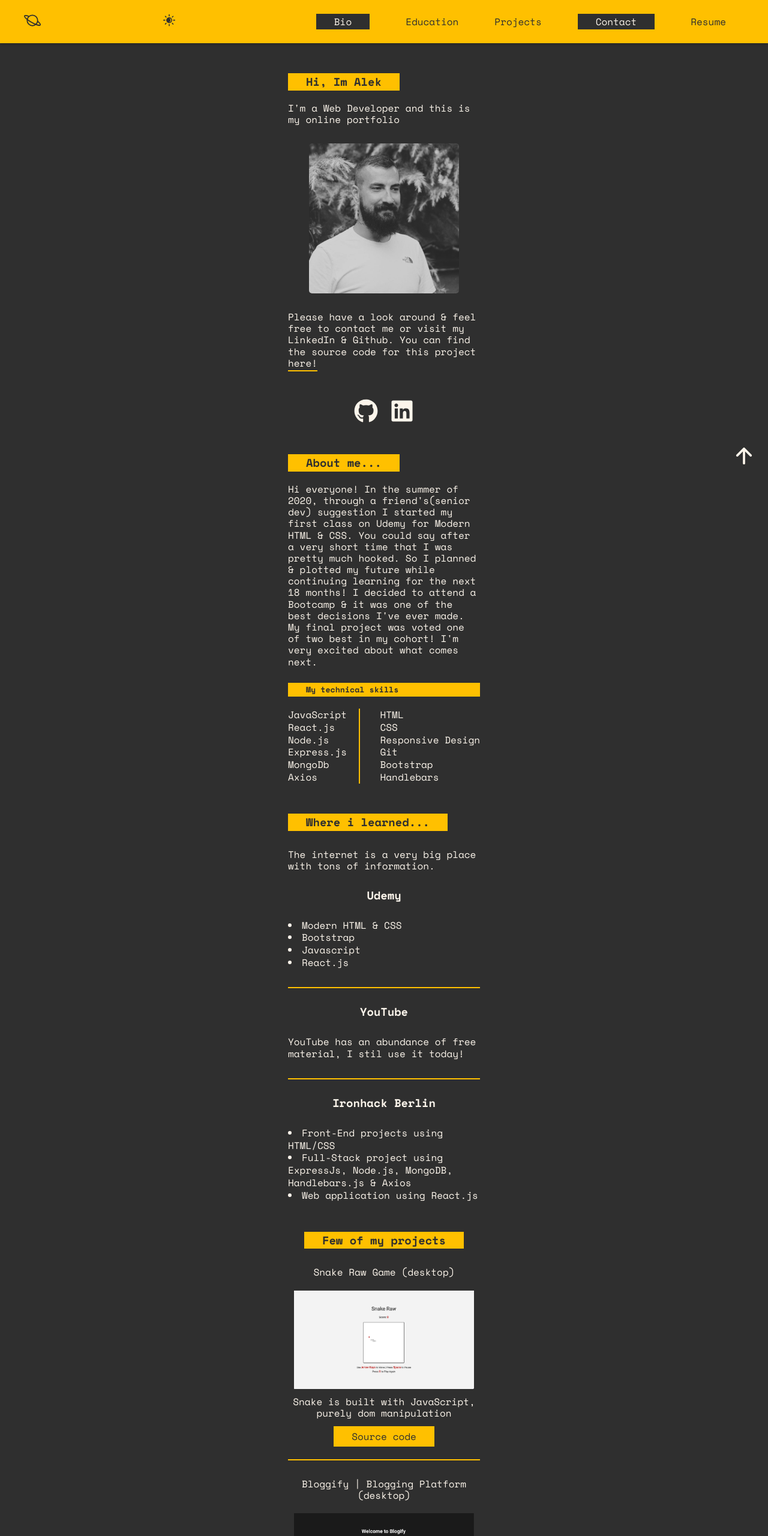
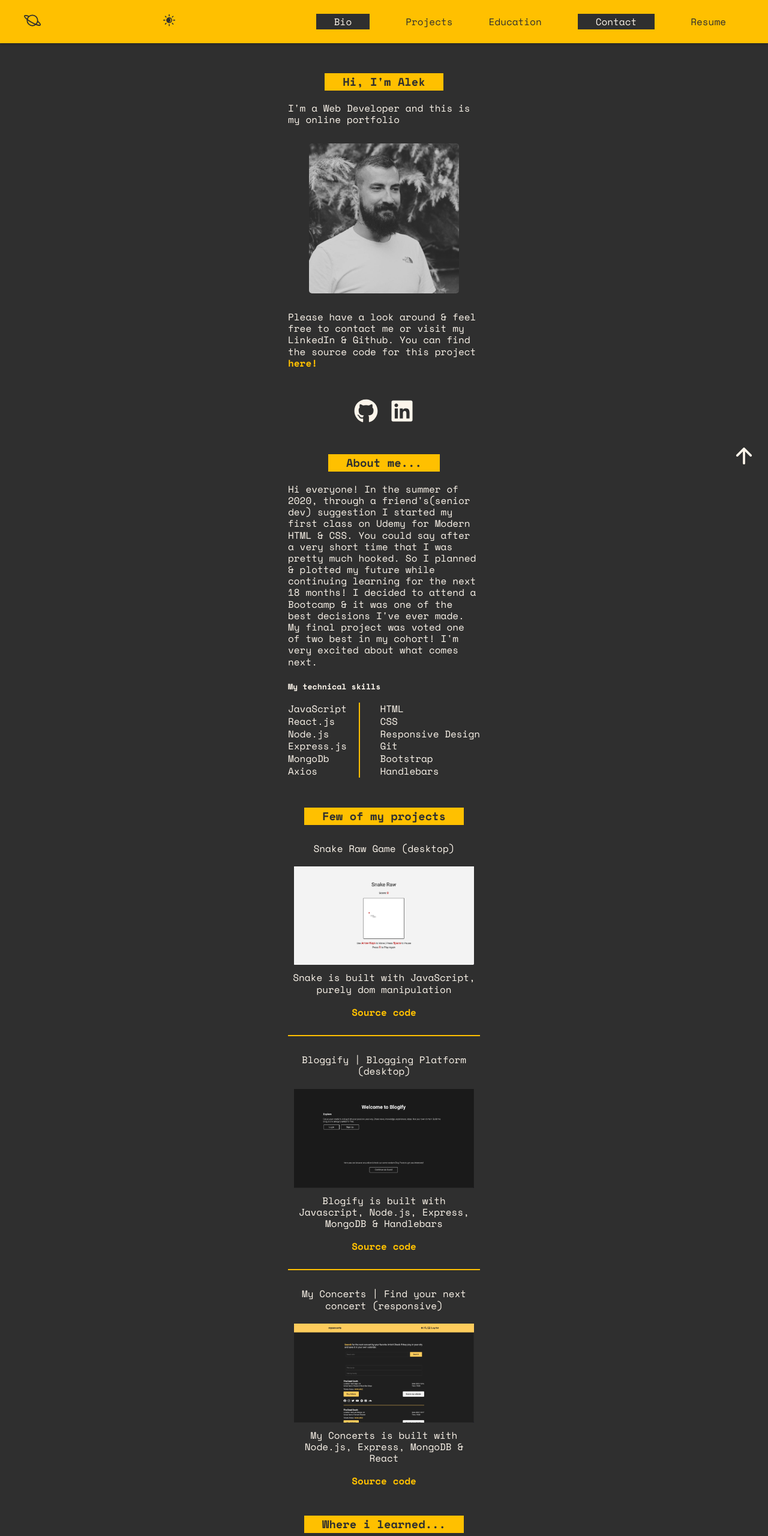
Before and after one commit to alekvelichkovikj/my-portfolio, a React (Create React App) app: page / in a window 1280 px wide. Shown: the top 2560 px of the page at 60% size. Built offline with nearby package versions, Linux system fonts and the light colour scheme.

Commit message:
final css bug fixes

```diff
--- a/src/App.js
+++ b/src/App.js
@@ -22,8 +22,8 @@ export const App = () => {
       <Navbar />
       <Home />
       <Bio />
+      <Projects />
       <Education />
-      <Projects />
       <Contact />
       <ScrollToTop />
     </div>
--- a/src/components/Bio.jsx
+++ b/src/components/Bio.jsx
@@ -4,7 +4,6 @@ export const Bio = () => {
   return (
     <div id='bio'>
       <div className='container'>
-        <div>
         <h3 className='btn-yellow'>About me...</h3>
         <p>
           Hi everyone! In the summer of 2020, through a friend's(senior dev)
@@ -15,10 +14,9 @@ export const Bio = () => {
           best decisions I've ever made. My final project was voted one of two
           best in my cohort! I'm very excited about what comes next.
         </p>
-        </div>
 
         <div>
-          <h5 className='btn-yellow'>My technical skills</h5>
+          <h5>My technical skills</h5>
           <div className='flex'>
             <ul>
               <li>JavaScript</li>
--- a/src/components/Contact.jsx
+++ b/src/components/Contact.jsx
@@ -8,10 +8,8 @@ export const Contact = () => {
   return (
     <div id='contact'>
       <div className='container'>
-        <div>
-          <h3 className='btn-yellow'>Get in touch!</h3>
-          <p>How I can add to your team</p>
-        </div>
+        <h3 className='btn-yellow'>Get in touch!</h3>
+        <p>How I can add to your team</p>
 
         <ul>
           <li>Teamwork</li>
--- a/src/components/Education.jsx
+++ b/src/components/Education.jsx
@@ -4,10 +4,8 @@ export const Education = () => {
   return (
     <div id='education'>
       <div className='container'>
-        <div>
-          <h3 className='btn-yellow'>Where i learned...</h3>
-          <p>The internet is a very big place with tons of information.</p>
-        </div>
+        <h3 className='btn-yellow'>Where i learned...</h3>
+        <p>The internet is a very big place with tons of information.</p>
 
         <div>
           <div className='card'>
--- a/src/components/Home.jsx
+++ b/src/components/Home.jsx
@@ -8,10 +8,8 @@ export const Home = () => {
   return (
     <div id='home'>
       <div className='container'>
-        <div>
-          <h3 className='btn-yellow'>Hi, Im Alek</h3>
-          <p>I'm a Web Developer and this is my online portfolio</p>
-        </div>
+        <h3 className='btn-yellow'>Hi, I'm Alek</h3>
+        <p>I'm a Web Developer and this is my online portfolio</p>
 
         <div className='img'></div>
 
@@ -20,11 +18,7 @@ export const Home = () => {
             Please have a look around & feel free to contact me or visit my
             LinkedIn & Github. You can find the source code for this project
             <a
-              className={
-                isDark
-                  ? 'text-light yellow-underline'
-                  : 'text-dark yellow-underline'
-              }
+              className='text-yellow'
               href='https://github.com/alekvelichkovikj/my-portfolio'
             >
               {' '}
--- a/src/components/Navbar.jsx
+++ b/src/components/Navbar.jsx
@@ -17,7 +17,7 @@ export const Navbar = () => {
 
   const scrollWithOffset = (el) => {
     const yCoordinate = el.getBoundingClientRect().top + window.pageYOffset
-    const yOffset = -420
+    const yOffset = -400
     window.scrollTo({ top: yCoordinate + yOffset, behavior: 'smooth' })
   }
 
@@ -54,18 +54,18 @@ export const Navbar = () => {
             </MenuLink>
 
             <MenuLink onClick={() => setIsOpen(false)}>
+              <Link smooth to='#projects' scroll={(el) => scrollWithOffset(el)}>
+                Projects
+              </Link>
+            </MenuLink>
+
+            <MenuLink onClick={() => setIsOpen(false)}>
               <Link
                 smooth
                 to='#education'
                 scroll={(el) => scrollWithOffset(el)}
               >
                 Education
-              </Link>
-            </MenuLink>
-
-            <MenuLink onClick={() => setIsOpen(false)}>
-              <Link smooth to='#projects' scroll={(el) => scrollWithOffset(el)}>
-                Projects
               </Link>
             </MenuLink>
 
--- a/src/components/Projects.jsx
+++ b/src/components/Projects.jsx
@@ -7,9 +7,7 @@ export const Projects = () => {
   return (
     <div id='projects'>
       <div className='container'>
-        <div className='text-align-left'>
-          <h3 className='btn-yellow'>Few of my projects</h3>
-        </div>
+        <h3 className='btn-yellow'>Few of my projects</h3>
 
         <div>
           <div className='card'>
@@ -22,7 +20,7 @@ export const Projects = () => {
             </a>
             <p>Snake is built with JavaScript, purely dom manipulation</p>
             <a
-              className='btn-yellow'
+              className='text-yellow'
               href='https://github.com/alekvelichkovikj/snake-game'
               target='blank'
             >
@@ -40,7 +38,7 @@ export const Projects = () => {
               Handlebars
             </p>
             <a
-              className='btn-yellow'
+              className='text-yellow'
               href='https://github.com/alekvelichkovikj/Blogify'
               target='blank'
             >
@@ -55,7 +53,7 @@ export const Projects = () => {
             </a>
             <p>My Concerts is built with Node.js, Express, MongoDB & React</p>
             <a
-              className='btn-yellow'
+              className='text-yellow'
               href='https://github.com/alekvelichkovikj/MyConcerts'
               target='blank'
             >
--- a/src/index.css
+++ b/src/index.css
@@ -30,7 +30,9 @@ li {
 }
 
 .yellow-underline {
+  display: inline-block;
   border-bottom: 2px solid #ffc000;
+  padding: 2px 0;
 }
 
 .text-dark {
@@ -97,6 +99,7 @@ li {
   flex-direction: column;
   align-items: center;
   justify-content: flex-start;
+  text-align: start !important;
 }
 
 #home h3 {
@@ -220,7 +223,6 @@ li {
 }
 
 #contact p {
-  border-bottom: 2px solid #ffc000;
   font-size: 16px;
   margin-bottom: 20px;
 }
@@ -230,7 +232,7 @@ li {
 }
 
 #contact ul li {
-  list-style-position: inside !important;
+  list-style-position: inside;
   font-size: 16px;
 }
 
```
Lines whose indentation alone changed are shown as unchanged.
